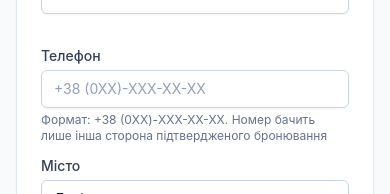
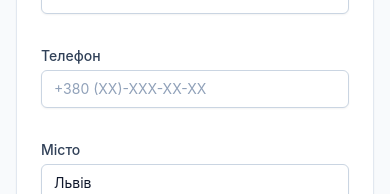
Before and after one commit to bvoitseh/RentHub, a React (Vite) app in the folder frontend/: page /register in a window 390 px wide. Shown: the part 304-498 px from the top of the page. Built offline with nearby package versions, Linux system fonts and the light colour scheme; no server answers.

Commit message:
feat(accounts): phone mask +380 (XX)-XXX-XX-XX, no hint under the field (FR-1)

```diff
--- a/frontend/src/features/auth/components/PhoneInput.tsx
+++ b/frontend/src/features/auth/components/PhoneInput.tsx
@@ -7,7 +7,7 @@ export interface PhoneInputProps extends Omit<InputProps, 'value' | 'onChange' |
 }
 
 /**
- * Phone field with the +38 (0XX)-XXX-XX-XX mask applied while typing, pasting and deleting. Accepts "067…", "67…"
+ * Phone field with the +380 (XX)-XXX-XX-XX mask applied while typing, pasting and deleting. Accepts "067…", "67…"
  * or "+380…"; the empty field shows the mask as its placeholder.
  */
 export function PhoneInput({ value, onChange, ...rest }: PhoneInputProps) {
--- a/frontend/src/features/auth/components/ProfileForm.tsx
+++ b/frontend/src/features/auth/components/ProfileForm.tsx
@@ -64,7 +64,7 @@ export function ProfileForm({ user }: { user: User }) {
       >
         <Input id="prof-email" type="email" value={user.email} disabled readOnly />
       </FormField>
-      <FormField label={t.fields.phone} htmlFor="prof-phone" error={errors.phone?.message} hint={t.register.phoneHint}>
+      <FormField label={t.fields.phone} htmlFor="prof-phone" error={errors.phone?.message}>
         <Controller
           control={form.control}
           name="phone"
--- a/frontend/src/features/auth/components/RegisterForm.tsx
+++ b/frontend/src/features/auth/components/RegisterForm.tsx
@@ -50,7 +50,7 @@ export function RegisterForm() {
       {register.isError && <Alert tone="error">{problemMessage(register.error)}</Alert>}
       {field('name', t.fields.name, { autoComplete: 'name' })}
       {field('email', t.fields.email, { type: 'email', autoComplete: 'email' })}
-      <FormField label={t.fields.phone} htmlFor="reg-phone" error={errors.phone?.message} hint={t.register.phoneHint}>
+      <FormField label={t.fields.phone} htmlFor="reg-phone" error={errors.phone?.message}>
         <Controller
           control={form.control}
           name="phone"
--- a/frontend/src/features/auth/phone.ts
+++ b/frontend/src/features/auth/phone.ts
@@ -1,44 +1,45 @@
 /**
- * Ukrainian phone numbers in the UI use the mask +38 (0XX)-XXX-XX-XX; the API uses +380XXXXXXXXX.
- * Digits are the single source: "38" + a 10-digit national number starting with 0.
+ * Ukrainian phone numbers in the UI use the mask +380 (XX)-XXX-XX-XX; the API uses +380XXXXXXXXX.
+ * Digits are the single source: "380" + a 9-digit subscriber number.
  */
-export const PHONE_MASK = '+38 (0XX)-XXX-XX-XX'
-export const PHONE_DISPLAY_PATTERN = /^\+38 \(0\d{2}\)-\d{3}-\d{2}-\d{2}$/
+export const PHONE_MASK = '+380 (XX)-XXX-XX-XX'
+export const PHONE_DISPLAY_PATTERN = /^\+380 \(\d{2}\)-\d{3}-\d{2}-\d{2}$/
 
+const PREFIX = '380'
 const MAX_DIGITS = 12
 
 export function phoneDigits(value: string): string {
   return value.replace(/\D/g, '')
 }
 
-/** Puts typed or pasted digits into the "38" + "0XXXXXXXXX" shape (also accepts 0XX… or XX… without a prefix). */
+/** Puts typed or pasted digits into the "380" + 9 digits shape (also accepts "067…" or "67…" without the prefix). */
 function normalize(digits: string): string {
-  if (digits.length < 3 && '38'.startsWith(digits)) return digits
-  if (digits.startsWith('38')) return digits.slice(0, MAX_DIGITS)
+  if (digits.length < PREFIX.length && PREFIX.startsWith(digits)) return digits
+  if (digits.startsWith(PREFIX)) return digits.slice(0, MAX_DIGITS)
   if (digits.startsWith('0')) return `38${digits}`.slice(0, MAX_DIGITS)
-  return `380${digits}`.slice(0, MAX_DIGITS)
+  return `${PREFIX}${digits}`.slice(0, MAX_DIGITS)
 }
 
-/** Formats digits progressively: "380671" → "+38 (067)-1", full number → "+38 (067)-123-45-67". */
+/** Formats digits progressively: "38067" → "+380 (67)", full number → "+380 (67)-123-45-67". */
 export function formatPhone(rawDigits: string): string {
   const digits = normalize(rawDigits)
   if (digits.length === 0) return ''
-  if (digits.length <= 2) return `+${digits}`
-  const n = digits.slice(2)
-  let out = `+38 (${n.slice(0, 3)}`
-  if (n.length >= 3) out += ')'
-  if (n.length > 3) out += `-${n.slice(3, 6)}`
-  if (n.length > 6) out += `-${n.slice(6, 8)}`
-  if (n.length > 8) out += `-${n.slice(8, 10)}`
+  if (digits.length <= PREFIX.length) return `+${digits}`
+  const n = digits.slice(PREFIX.length)
+  let out = `+${PREFIX} (${n.slice(0, 2)}`
+  if (n.length >= 2) out += ')'
+  if (n.length > 2) out += `-${n.slice(2, 5)}`
+  if (n.length > 5) out += `-${n.slice(5, 7)}`
+  if (n.length > 7) out += `-${n.slice(7, 9)}`
   return out
 }
 
-/** "+38 (067)-123-45-67" → "+380671234567" (the API format). */
+/** "+380 (67)-123-45-67" → "+380671234567" (the API format). */
 export function toApiPhone(display: string): string {
   return `+${phoneDigits(display)}`
 }
 
-/** "+380671234567" from the API → "+38 (067)-123-45-67"; empty when there is no phone. */
+/** "+380671234567" from the API → "+380 (67)-123-45-67"; empty when there is no phone. */
 export function fromApiPhone(phone: string | null): string {
   return phone ? formatPhone(phoneDigits(phone)) : ''
 }
--- a/frontend/src/i18n/uk/auth.ts
+++ b/frontend/src/i18n/uk/auth.ts
@@ -25,7 +25,6 @@ export const auth = {
     submit: 'Створити обліковий запис',
     haveAccount: 'Уже маєте обліковий запис?',
     login: 'Увійти',
-    phoneHint: 'Формат: +38 (0XX)-XXX-XX-XX. Номер бачить лише інша сторона підтвердженого бронювання',
     passwordHint: 'Щонайменше 8 символів',
   },
   restore: {
--- a/frontend/src/i18n/uk/validation.ts
+++ b/frontend/src/i18n/uk/validation.ts
@@ -2,7 +2,7 @@
 export const validation = {
   required: 'Поле обов’язкове',
   email: 'Некоректна адреса електронної пошти',
-  phone: 'Номер телефону має бути у форматі +38 (0XX)-XXX-XX-XX',
+  phone: 'Номер телефону має бути у форматі +380 (XX)-XXX-XX-XX',
   passwordMin: 'Пароль має містити щонайменше 8 символів',
   passwordMax: 'Пароль має містити не більше 72 символів',
   passwordsMismatch: 'Паролі не збігаються',
```
